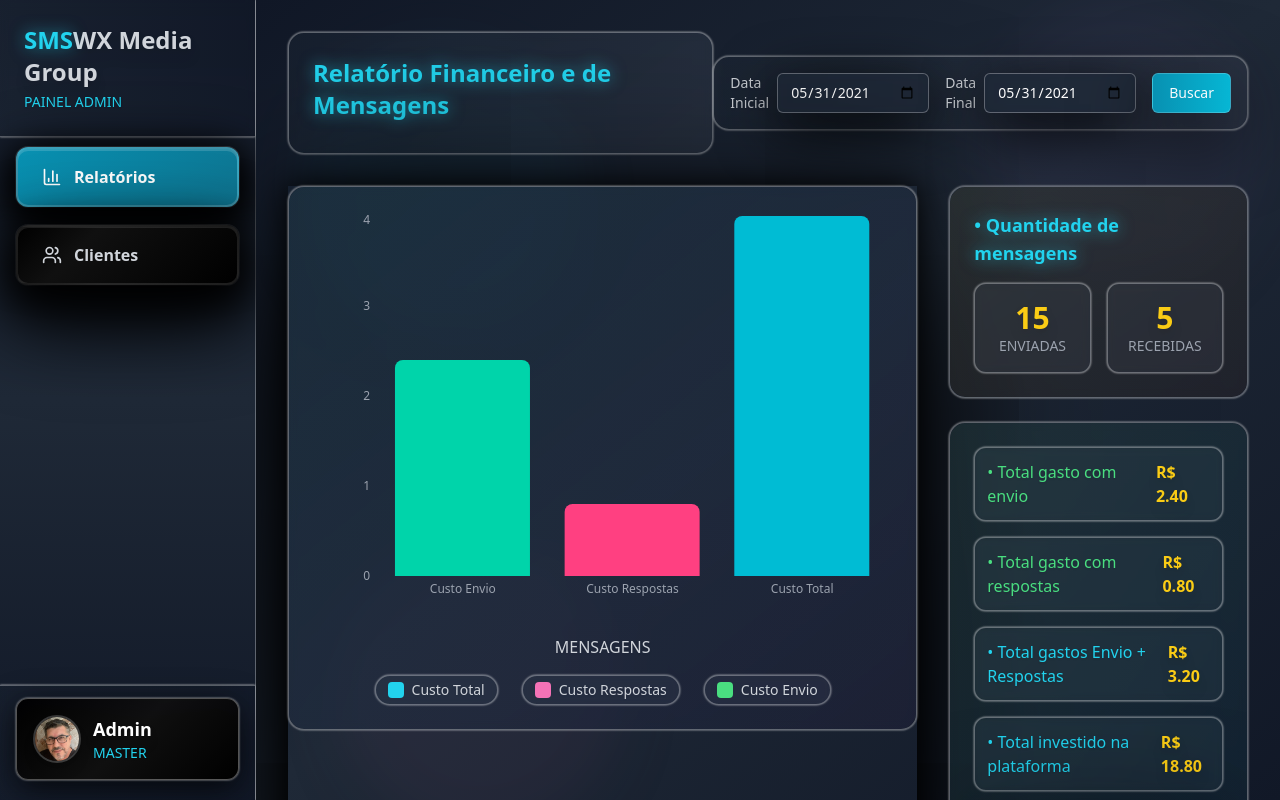
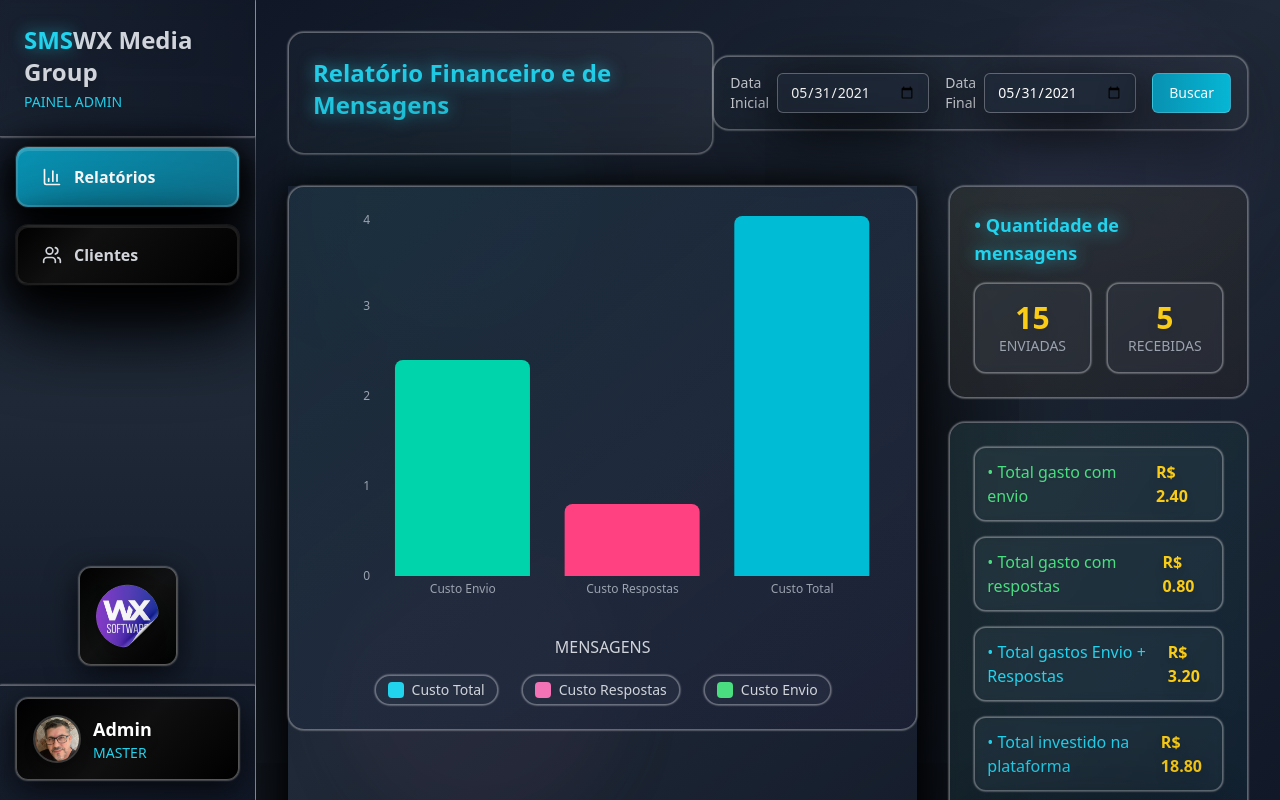
Before and after one commit to Facility2025/facility-sms-mirror-magic-45, a React (Vite) app: page / in a window 1280 px wide. Both pictures are taken after typing "name@example.com", "Sample123" into the empty fields and a click on the button "ENTRAR". Built offline with nearby package versions, Linux system fonts and the light colour scheme.

Commit message:
Add logo below clients button
Place the logo below the "Clientes" button and above the admin section in the sidebar.

```diff
--- a/src/components/Sidebar.tsx
+++ b/src/components/Sidebar.tsx
@@ -26,7 +26,7 @@ const Sidebar = ({ activeSection, onSectionChange }: SidebarProps) => {
           <span className="text-cyan-400 filter drop-shadow-[0_0_8px_rgba(34,211,238,0.6)]">SMS</span>
           <span className="text-gray-300">WX Media Group</span>
         </h1>
-        <p className="text-cyan-400 text-sm mt-1 filter drop-shadow-sm">PAINEL ADMIN</p>
+        <p className="text-cyan-400 text-sm mt-1 filter drop-shadow-sm font-medium">PAINEL ADMIN</p>
       </div>
 
       {/* Navigation */}
@@ -58,6 +58,21 @@ const Sidebar = ({ activeSection, onSectionChange }: SidebarProps) => {
           ))}
         </ul>
       </nav>
+
+      {/* Logo WX Software */}
+      <div className="p-4 flex justify-center">
+        <div className="p-4 rounded-xl bg-gradient-to-r from-black/90 to-gray-900/90 backdrop-blur-sm border border-gray-600/50 transition-all duration-300 hover:scale-[1.02] transform translate-y-[-4px] shadow-[0_20px_40px_rgba(0,0,0,0.9),0_0_0_1px_rgba(255,255,255,0.1),inset_0_1px_0_rgba(255,255,255,0.1)] hover:shadow-[0_25px_50px_rgba(0,0,0,0.95),0_0_0_1px_rgba(255,255,255,0.2),inset_0_1px_0_rgba(255,255,255,0.15)]" style={{
+          animation: 'borderGlow 3s ease-in-out infinite',
+          background: 'linear-gradient(135deg, rgba(0,0,0,0.95) 0%, rgba(17,17,17,0.9) 50%, rgba(0,0,0,0.95) 100%)',
+          filter: 'drop-shadow(0 8px 16px rgba(0,0,0,0.8))'
+        }}>
+          <img
+            src="/lovable-uploads/8503f90d-76b5-4dfd-bafa-f03c209a1e9e.png"
+            alt="WX Software Logo"
+            className="w-16 h-16 object-contain filter drop-shadow-lg"
+          />
+        </div>
+      </div>
 
       {/* User info with enhanced matte black effect */}
       <div className="p-4 border-t border-gray-700/50 bg-gradient-to-r from-gray-800/30 to-gray-900/30 backdrop-blur-sm border-white/30 shadow-[0_0_2px_rgba(255,255,255,0.8)]" style={{
```
Also changed, not shown: public/lovable-uploads/8503f90d-76b5-4dfd-bafa-f03c209a1e9e.png (added).
